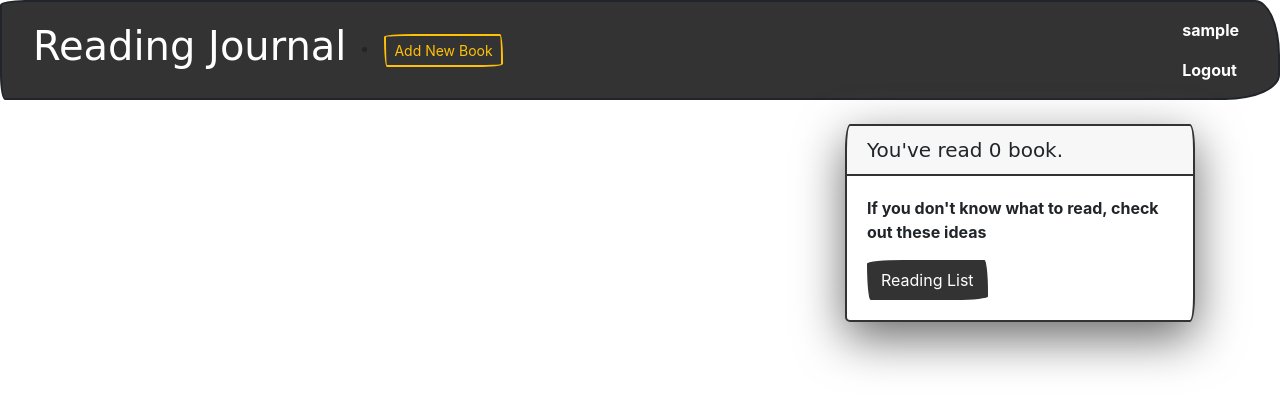
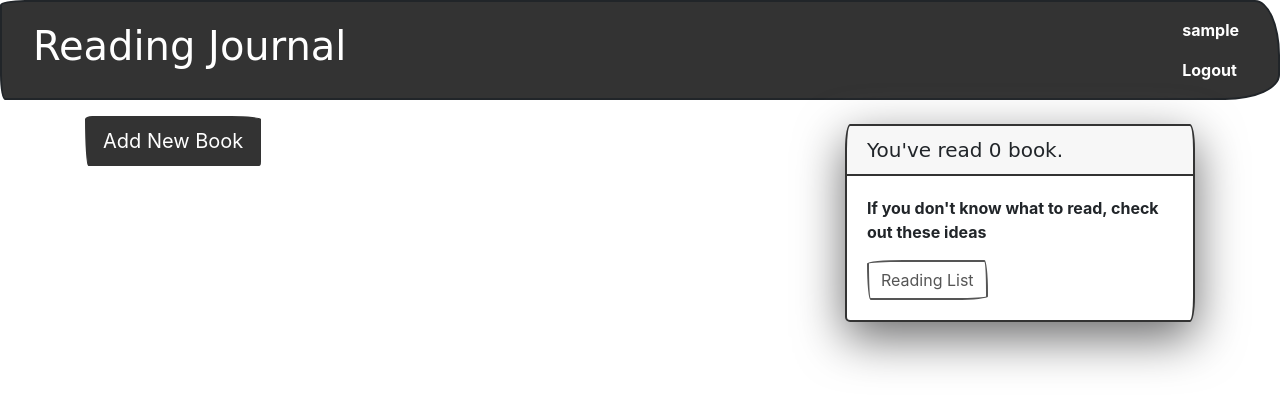
Before and after one commit to AlevtinaOtl/reading_journal, a Django app: page / in a window 1280 px wide. Shown: the top 409 px of the page. Run offline with Django 3.2, Linux system fonts and the light colour scheme; the visitor is signed in with stand-in values (Sample User, id 1); data that the repository does not hold is empty; some libraries are stand-ins or nearby versions; some web fonts are replaced.

Commit message:
Delete option and change of design

```diff
--- a/App/templates/add_book.html
+++ b/App/templates/add_book.html
@@ -8,8 +8,8 @@
         <form method="POST" action="">
         {% csrf_token %}
         {{ form.as_p }}
-        <button type="submit" class="btn btn-primary">Submit</button>
-          <a href="{% url 'home'  %}" class="btn btn-primary">Back &rarr;</a>
+        <button type="submit" class="btn btn-outline-secondary">Submit</button>
+          <a href="{% url 'home'  %}" class="btn btn-outline-secondary">Back</a>
         </form>
       </div>
     </div>
--- a/App/templates/base.html
+++ b/App/templates/base.html
@@ -17,9 +17,6 @@
     <div class="container-fluid">
       <a class="navbar-brand" href="{% url 'home' %}"><h1>Reading Journal</h1></a>
       <div class="collapse navbar-collapse" id="navbarResponsive">
-        <li>
-            <a href="{% url 'add_book' %}" class="btn btn-outline-warning btn-sm">Add New Book</a>
-          </li>
         <ul class="navbar-nav ml-auto">
           <li class="nav-item text-black">
             {% if request.user.is_authenticated %}
--- a/App/templates/book_detail.html
+++ b/App/templates/book_detail.html
@@ -11,8 +11,8 @@
         <p class="card-text ">{{ book.description }}</p>
         <h4>My opinion</h4>
         <p class="card-text ">{{ book.review }}</p>
-        <a href="{% url 'home' %}" class="btn btn-primary">Back</a>
-        <a href="{% url 'edit_book' book.id %}" class="btn btn-primary">Edit</a>
+        <a href="{% url 'home' %}" class="btn btn-outline-secondary">Back</a>
+        <a href="{% url 'edit_book' book.id %}" class="btn btn-outline-secondary">Edit</a>
       </div>
     </div>
     {% block sidebar %} {% include 'sidebar.html' %} {% endblock sidebar %}
--- a/App/templates/book_list.html
+++ b/App/templates/book_list.html
@@ -14,14 +14,17 @@
 <div class="container">
   <div class="row">
     <div class="col-md-8 mt-3 left">
+      <div class="d-grid gap-2">
+      <a href="{% url 'add_book' %}" class="btn btn-lg btn-primary">Add New Book</a>
+      </div>
       {% for book in book_list %}
       <div class="card mb-4">
         <div class="card-body">
           <h2 class="card-title">{{ book.title }}</h2>
           <p class="card-text text-muted h6">{{ book.author }} | {{ book.year }} </p>
           <p class="card-text">{{ book.content|slice:":200" }}</p>
-          <a href="{% url 'book_detail' book.id %}" class="btn btn-primary btn">Del</a>
-          <a href="{% url 'delete_book' book.id %}" class="btn btn-primary btn">Delete</a>
+          <a href="{% url 'book_detail' book.id %}" class="btn btn-outline-secondary">View</a>
+          <a href="{% url 'delete_book' book.id %}" class="btn btn-outline-secondary">Delete</a>
         </div>
       </div>
       {% endfor %}
--- a/App/templates/sidebar.html
+++ b/App/templates/sidebar.html
@@ -15,7 +15,7 @@
     {% endif %}
     <div class="card-body">
       <p class="card-text"> If you don't know what to read, check out these ideas </p>
-      <a href="https://reedsy.com/discovery/blog/best-books-to-read-in-a-lifetime" class="btn btn-primary">Reading List</a>
+      <a href="https://reedsy.com/discovery/blog/best-books-to-read-in-a-lifetime" class="btn btn-outline-secondary">Reading List</a>
     </div>
   </div>
 </div>
```
Also changed, not shown: App/templates/task_confirm_delete.html (+2 -5 lines).
